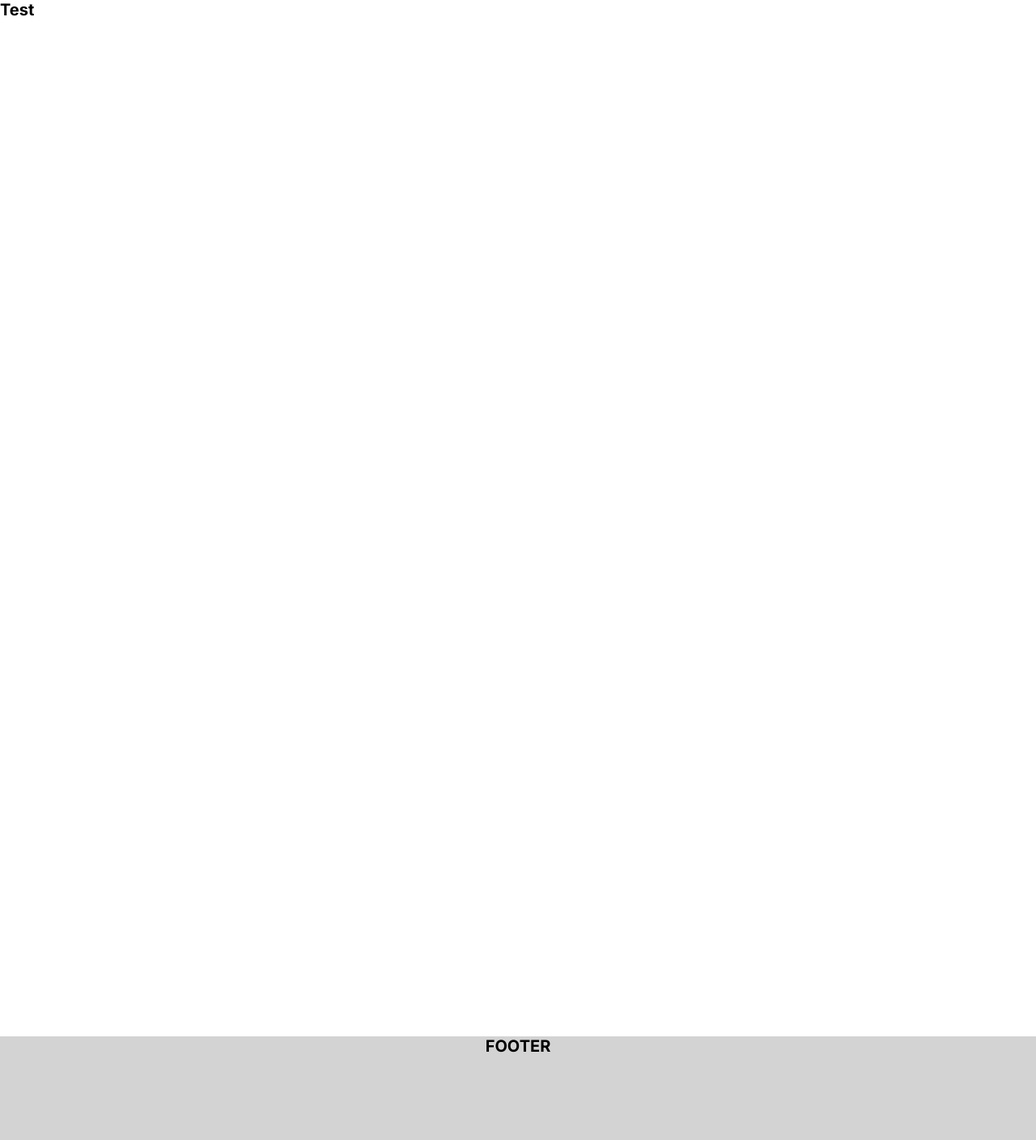
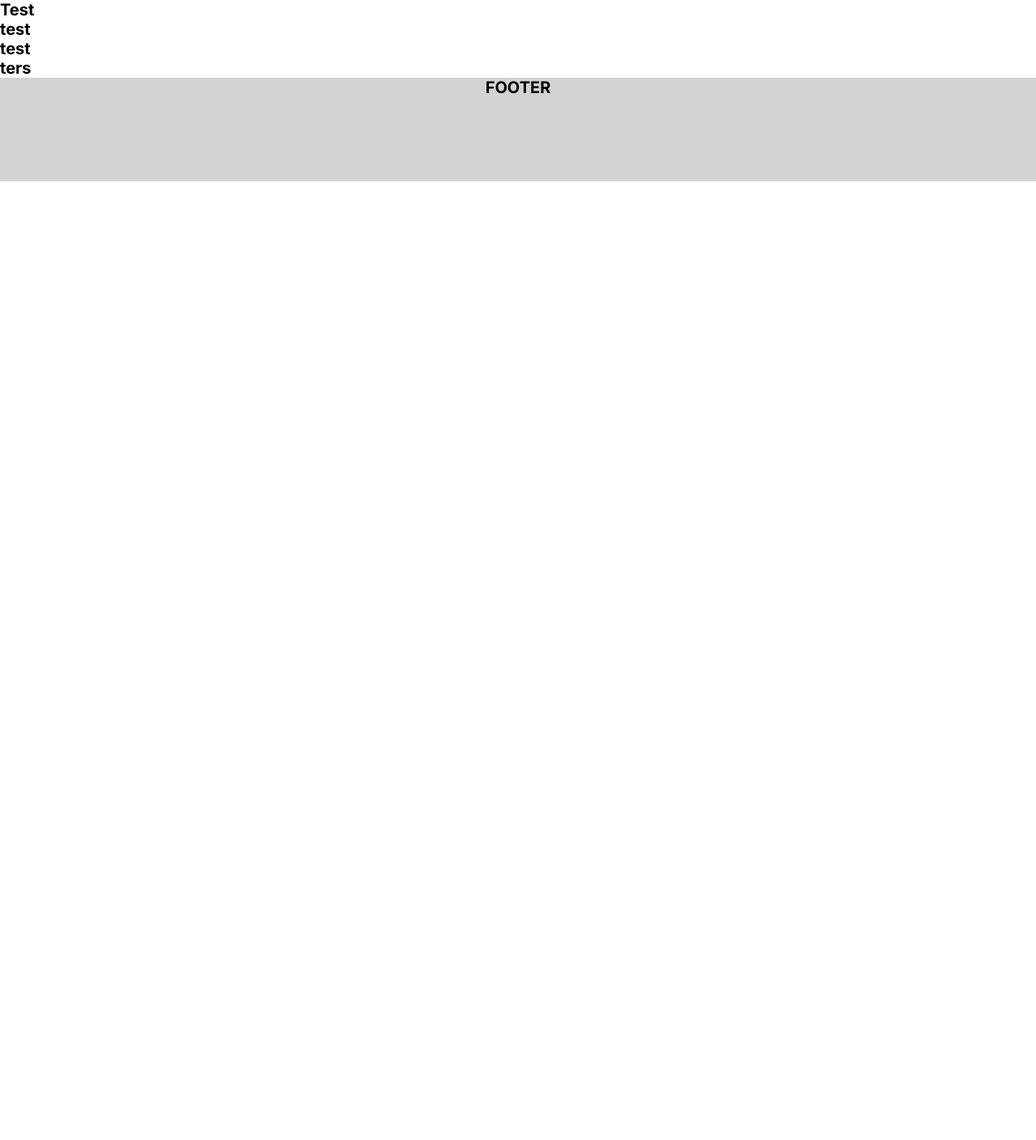
Before and after one commit to crafzdog/absen-list, a Flask app: page /test in a window 1280 px wide. Shown: the part 84-1492 px from the top of the page at 81% size. After the commit the page ends 308 px from the top, so only its background shows below. Run offline with Flask 3, Linux system fonts and the light colour scheme.

Commit message:
clear structure

```diff
--- a/app.py
+++ b/app.py
@@ -10,7 +10,7 @@ def index():
 
 @app.route("/test")
 def testing():
-    return render_template("base.html")
+    return render_template("test.html")
 
 
 if __name__ == "__main__":
--- a/templates/test.html
+++ b/templates/test.html
@@ -1,16 +1,18 @@
 <!DOCTYPE html>
+{% extends 'layouts/main.html' %}
 <html lang="en">
     <head>
-        <meta charset="UTF-8" />
-        <meta name="viewport" content="width=device-width, initial-scale=1.0" />
-        <title>My Flask App</title>
-        <link
-            rel="stylesheet"
-            href="{{url_for('static', filename='css/styles.css')}}"
-        />
+        {% block title %}
+        {% endblock %}
     </head>
     <body>
-        {% include 'layouts/navbar.html' %}
-
+        {% block content %}
+        <div class="test">
+            <h1>Test<br>
+            test<br>
+            test<p>
+                ters
+        </div>
     </body>
 </html>
+{% endblock %}
```
